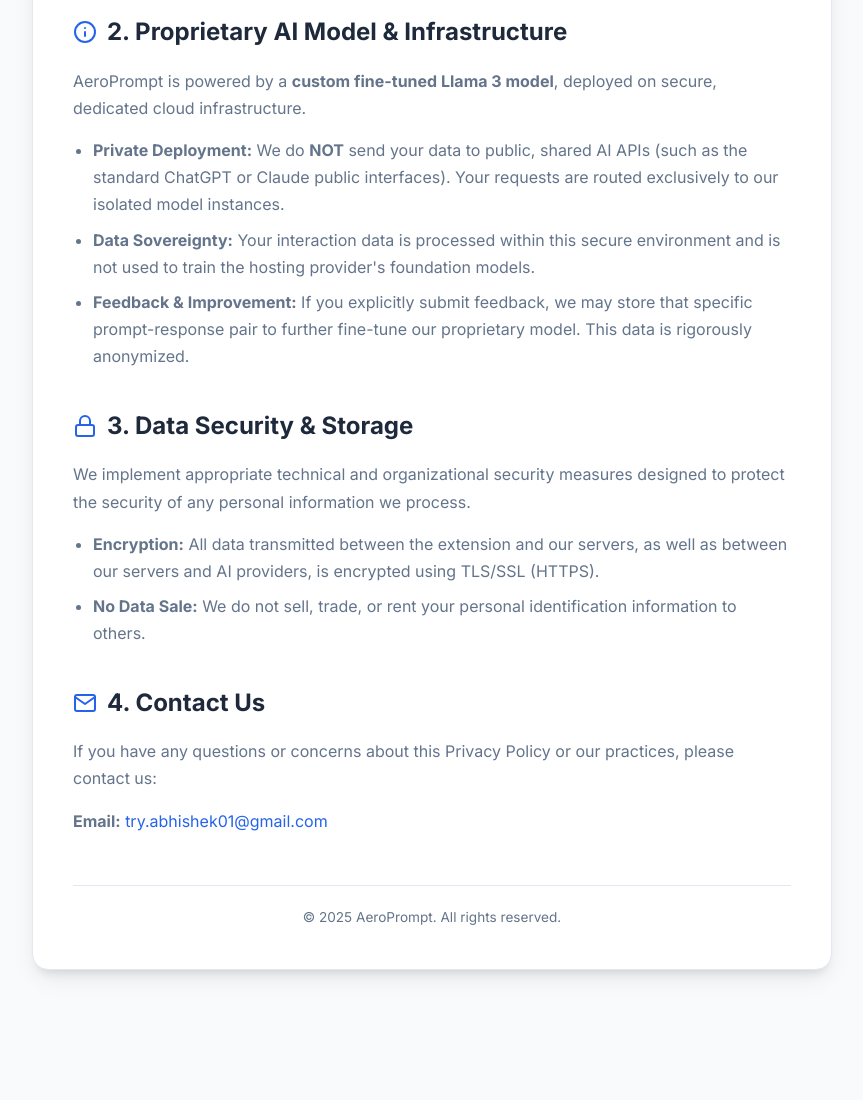
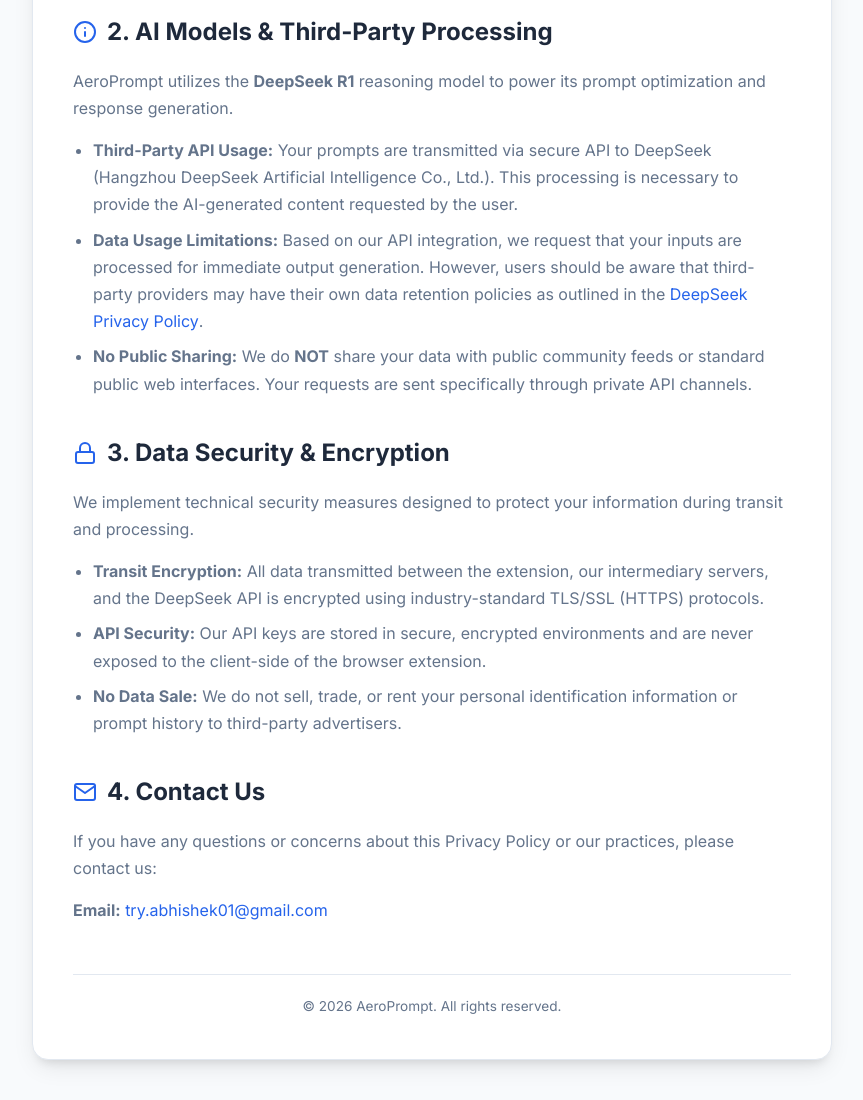
Before and after one commit to Abh1shek017/AeroPrompt-privacy-policy, a plain HTML site: page index.html in a window 1280 px wide. Shown: the part 1040-2140 px from the top of the page, without its empty margins (208-1071 px from the left). Before the commit the page ends 2050 px from the top, so only its background shows below. Drawn offline with Linux system fonts and the light colour scheme.

Commit message:
Update effective date and privacy policy details

```diff
--- a/index.html
+++ b/index.html
@@ -189,7 +189,7 @@
             <h1>Privacy Policy</h1>
             <div class="meta-info">
                 <strong>Application:</strong> AeroPrompt &bull;
-                <strong>Effective Date:</strong> December 30, 2025
+                <strong>Effective Date:</strong> January 14, 2026
             </div>
         </header>
 
@@ -214,15 +214,15 @@
         <div class="highlight-box">
             <h3>Guest Users</h3>
             <p><strong>Zero Persistence Policy:</strong> For users who are not logged in or are on the Guest tier, we do
-                not store your chat history, input prompts, or conversation context on our servers. Your data is
-                transiently processed to generate a response from the AI and is immediately discarded.</p>
+                not store your chat history or input prompts on our servers. Your data is processed via API to generate
+                a response and is immediately discarded by AeroPrompt after the session ends.</p>
         </div>
 
         <div class="highlight-box">
             <h3>Free & Pro Users</h3>
             <p><strong>Contextual Continuity:</strong> To enable advanced features like "Context Awareness" and
                 "Personalization", we securely store a limited history (approximately the last 5-10 interactions) of
-                your conversations. This allows AeroPrompt to maintain context and provide more relevant answers.</p>
+                your conversations. This data is used solely to provide continuity for your active sessions.</p>
             <p><strong>Control & Deletion:</strong> You retain full control over this data. You may clear your
                 conversation history at any time directly through the extension's settings menu.</p>
         </div>
@@ -234,13 +234,13 @@
                 <line x1="12" y1="16" x2="12" y2="12"></line>
                 <line x1="12" y1="8" x2="12.01" y2="8"></line>
             </svg>
-            2. Proprietary AI Model & Infrastructure
+            2. AI Models & Third-Party Processing
         </h2>
-        <p>AeroPrompt is powered by a <strong>custom fine-tuned Llama 3 model</strong>, deployed on secure, dedicated cloud infrastructure.</p>
+        <p>AeroPrompt utilizes the <strong>DeepSeek R1</strong> reasoning model to power its prompt optimization and response generation.</p>
         <ul>
-            <li><strong>Private Deployment:</strong> We do <strong>NOT</strong> send your data to public, shared AI APIs (such as the standard ChatGPT or Claude public interfaces). Your requests are routed exclusively to our isolated model instances.</li>
-            <li><strong>Data Sovereignty:</strong> Your interaction data is processed within this secure environment and is not used to train the hosting provider's foundation models.</li>
-            <li><strong>Feedback & Improvement:</strong> If you explicitly submit feedback, we may store that specific prompt-response pair to further fine-tune our proprietary model. This data is rigorously anonymized.</li>
+            <li><strong>Third-Party API Usage:</strong> Your prompts are transmitted via secure API to DeepSeek (Hangzhou DeepSeek Artificial Intelligence Co., Ltd.). This processing is necessary to provide the AI-generated content requested by the user.</li>
+            <li><strong>Data Usage Limitations:</strong> Based on our API integration, we request that your inputs are processed for immediate output generation. However, users should be aware that third-party providers may have their own data retention policies as outlined in the <a href="https://www.deepseek.com/privacy" target="_blank">DeepSeek Privacy Policy</a>.</li>
+            <li><strong>No Public Sharing:</strong> We do <strong>NOT</strong> share your data with public community feeds or standard public web interfaces. Your requests are sent specifically through private API channels.</li>
         </ul>
 
         <h2>
@@ -249,15 +249,13 @@
                 <rect x="3" y="11" width="18" height="11" rx="2" ry="2"></rect>
                 <path d="M7 11V7a5 5 0 0 1 10 0v4"></path>
             </svg>
-            3. Data Security & Storage
+            3. Data Security & Encryption
         </h2>
-        <p>We implement appropriate technical and organizational security measures designed to protect the security of
-            any personal information we process.</p>
+        <p>We implement technical security measures designed to protect your information during transit and processing.</p>
         <ul>
-            <li><strong>Encryption:</strong> All data transmitted between the extension and our servers, as well as
-                between our servers and AI providers, is encrypted using TLS/SSL (HTTPS).</li>
-            <li><strong>No Data Sale:</strong> We do not sell, trade, or rent your personal identification information
-                to others.</li>
+            <li><strong>Transit Encryption:</strong> All data transmitted between the extension, our intermediary servers, and the DeepSeek API is encrypted using industry-standard TLS/SSL (HTTPS) protocols.</li>
+            <li><strong>API Security:</strong> Our API keys are stored in secure, encrypted environments and are never exposed to the client-side of the browser extension.</li>
+            <li><strong>No Data Sale:</strong> We do not sell, trade, or rent your personal identification information or prompt history to third-party advertisers.</li>
         </ul>
 
         <h2>
@@ -272,7 +270,7 @@
         <p><strong>Email:</strong> <a href="mailto:try.abhishek01@gmail.com">try.abhishek01@gmail.com</a></p>
 
         <footer>
-            &copy; 2025 AeroPrompt. All rights reserved.
+            &copy; 2026 AeroPrompt. All rights reserved.
         </footer>
     </div>
 
```
